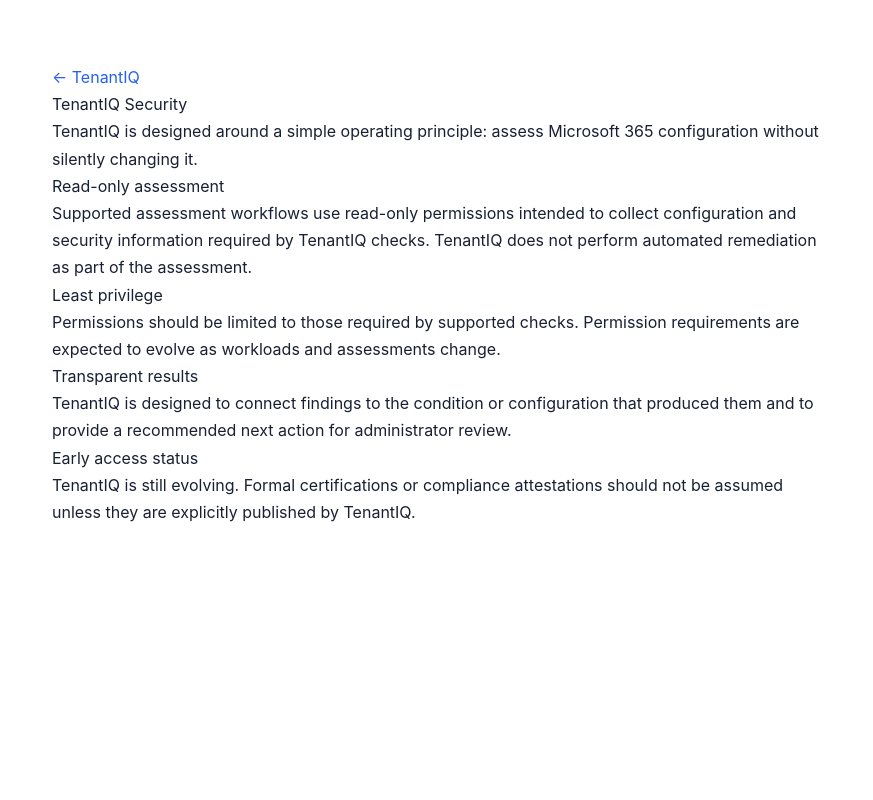
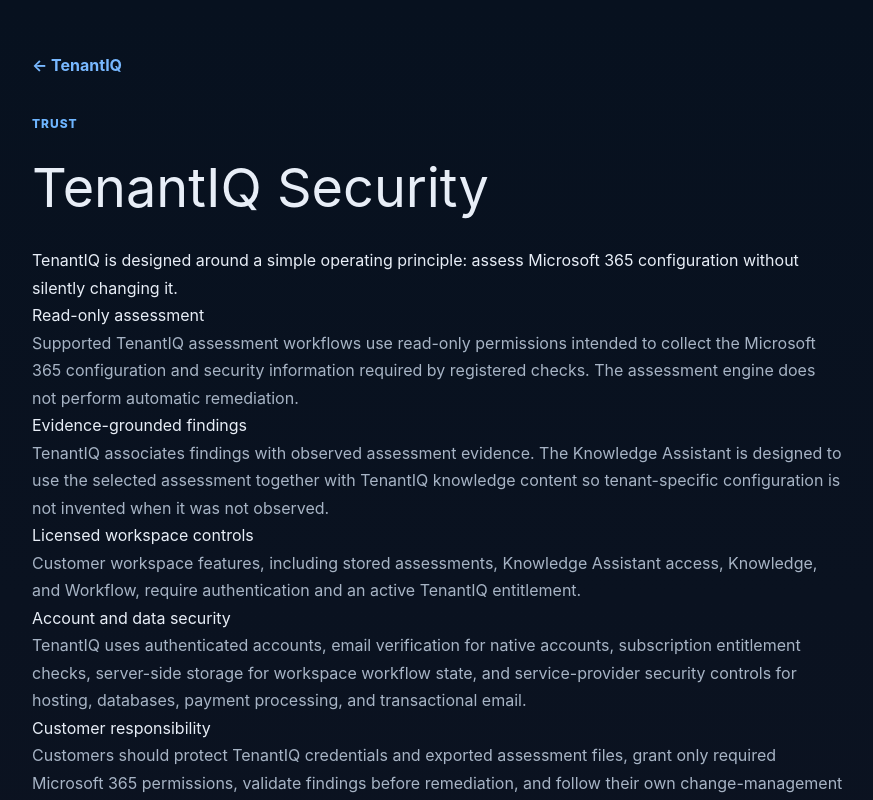
Before and after one commit to mbarsenas/TenantIQ-Web, a Next.js app: page /security in a window 1280 px wide. Shown: the top 800 px of the page, without its empty margins (202-1075 px from the left). Built offline with nearby package versions, Linux system fonts and the light colour scheme.

Commit message:
Finish TenantIQ security page

```diff
--- a/app/security/page.jsx
+++ b/app/security/page.jsx
@@ -1,17 +1,18 @@
-const text = { maxWidth: 820, margin: "0 auto", padding: "64px 24px 96px", fontFamily: "Inter, Arial, sans-serif", color: "#182033", lineHeight: 1.7 };
-export const metadata = { title: "Security" };
-export default function SecurityPage() {
-  return <main style={text}>
-    <a href="/" style={{ color: "#2563EB" }}>← TenantIQ</a>
-    <h1>TenantIQ Security</h1>
-    <p>TenantIQ is designed around a simple operating principle: assess Microsoft 365 configuration without silently changing it.</p>
-    <h2>Read-only assessment</h2>
-    <p>Supported assessment workflows use read-only permissions intended to collect configuration and security information required by TenantIQ checks. TenantIQ does not perform automated remediation as part of the assessment.</p>
-    <h2>Least privilege</h2>
-    <p>Permissions should be limited to those required by supported checks. Permission requirements are expected to evolve as workloads and assessments change.</p>
-    <h2>Transparent results</h2>
-    <p>TenantIQ is designed to connect findings to the condition or configuration that produced them and to provide a recommended next action for administrator review.</p>
-    <h2>Early access status</h2>
-    <p>TenantIQ is still evolving. Formal certifications or compliance attestations should not be assumed unless they are explicitly published by TenantIQ.</p>
-  </main>;
-}
+export const metadata = { title: "Security | TenantIQ" };
+const page={minHeight:"100vh",background:"linear-gradient(180deg,#07111f 0%,#0d1321 100%)",color:"#e8eef7",fontFamily:"Inter,Arial,sans-serif"};
+const wrap={maxWidth:860,margin:"0 auto",padding:"52px 24px 96px",lineHeight:1.72};
+const muted={color:"#a7b4c5"};
+export default function SecurityPage(){return <main style={page}><article style={wrap}>
+<a href="/" style={{color:"#78b8ff",textDecoration:"none",fontWeight:700}}>← TenantIQ</a>
+<div style={{color:"#6eb5ff",fontSize:12,fontWeight:800,letterSpacing:".08em",textTransform:"uppercase",marginTop:34}}>Trust</div>
+<h1 style={{fontSize:"clamp(36px,6vw,54px)",margin:"8px 0 12px"}}>TenantIQ Security</h1>
+<p>TenantIQ is designed around a simple operating principle: assess Microsoft 365 configuration without silently changing it.</p>
+<h2>Read-only assessment</h2><p style={muted}>Supported TenantIQ assessment workflows use read-only permissions intended to collect the Microsoft 365 configuration and security information required by registered checks. The assessment engine does not perform automatic remediation.</p>
+<h2>Evidence-grounded findings</h2><p style={muted}>TenantIQ associates findings with observed assessment evidence. The Knowledge Assistant is designed to use the selected assessment together with TenantIQ knowledge content so tenant-specific configuration is not invented when it was not observed.</p>
+<h2>Licensed workspace controls</h2><p style={muted}>Customer workspace features, including stored assessments, Knowledge Assistant access, Knowledge, and Workflow, require authentication and an active TenantIQ entitlement.</p>
+<h2>Account and data security</h2><p style={muted}>TenantIQ uses authenticated accounts, email verification for native accounts, subscription entitlement checks, server-side storage for workspace workflow state, and service-provider security controls for hosting, databases, payment processing, and transactional email.</p>
+<h2>Customer responsibility</h2><p style={muted}>Customers should protect TenantIQ credentials and exported assessment files, grant only required Microsoft 365 permissions, validate findings before remediation, and follow their own change-management and security procedures.</p>
+<h2>Security limitations</h2><p style={muted}>No software or hosted service can guarantee absolute security. TenantIQ does not represent that use of the product alone establishes compliance, eliminates risk, or replaces an organization’s security program.</p>
+<h2>Reporting concerns</h2><p style={muted}>If you identify a suspected security issue involving TenantIQ, contact TenantIQ support with enough information to reproduce and investigate the issue. Do not include unnecessary tenant secrets, passwords, or access tokens.</p>
+<div style={{marginTop:38,paddingTop:18,borderTop:"1px solid rgba(86,160,255,.18)",display:"flex",gap:18,flexWrap:"wrap"}}><a href="/privacy" style={{color:"#78b8ff"}}>Privacy</a><a href="/terms" style={{color:"#78b8ff"}}>Terms</a><a href="/pricing" style={{color:"#78b8ff"}}>Pricing</a></div>
+</article></main>;}
```
